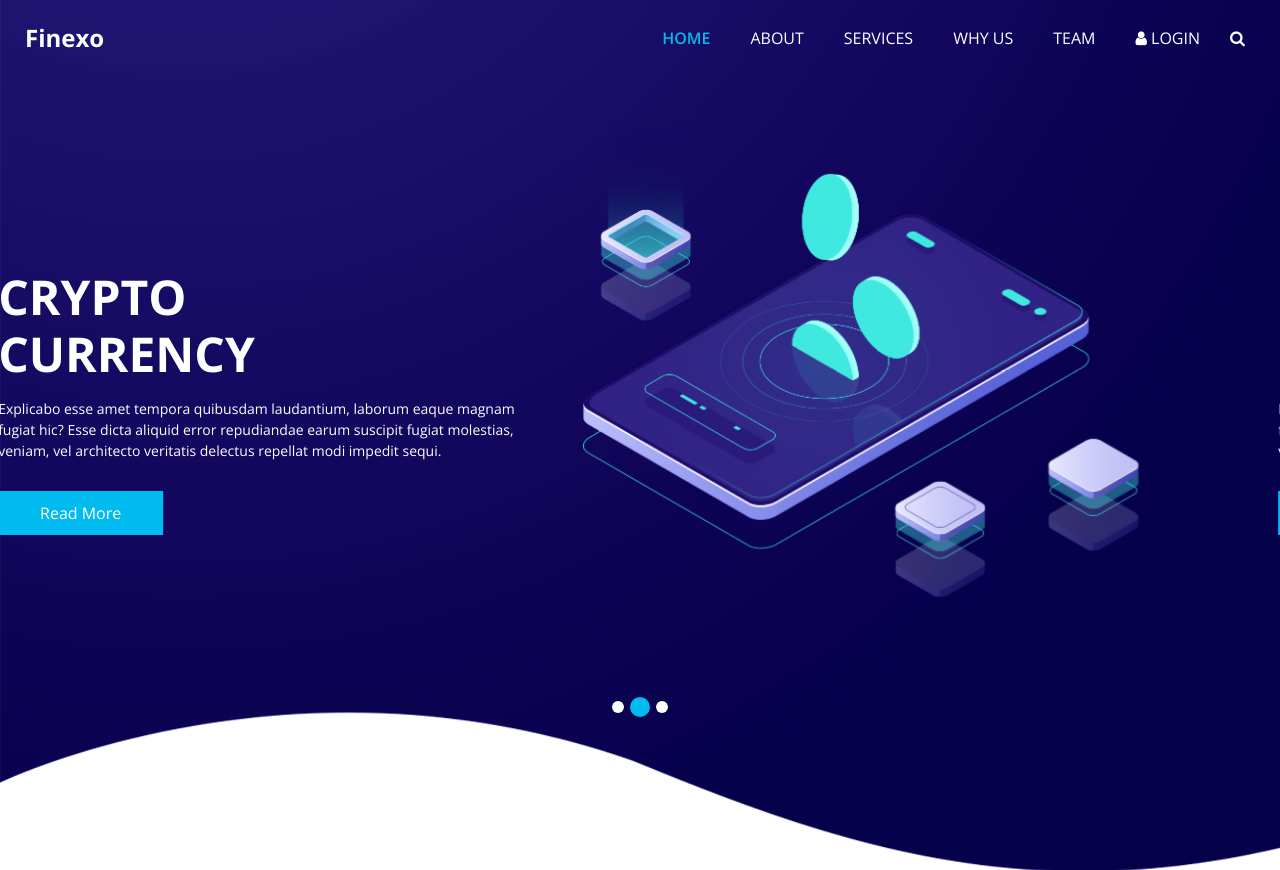
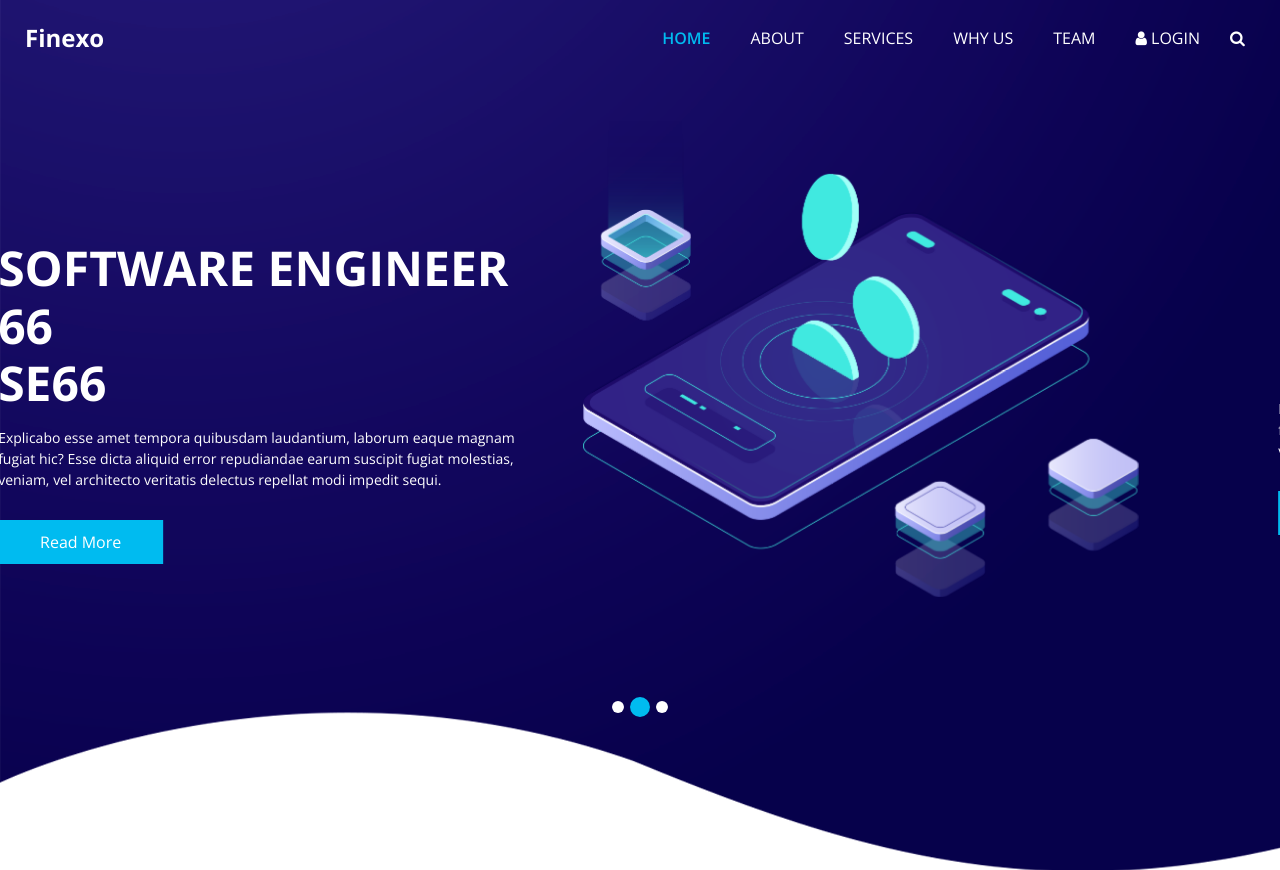
Before and after one commit to SofterM/team-60, a plain HTML site: page index.html in a window 1280 px wide. Shown: the top 870 px of the page. Drawn offline with nearby package versions, Linux system fonts and the light colour scheme; some packages are replaced by stand-ins of ours.

Commit message:
Update index.html

```diff
--- a/index.html
+++ b/index.html
@@ -99,8 +99,8 @@
                 <div class="col-md-6 ">
                   <div class="detail-box">
                     <h1>
-                      Crypto <br>
-                      Currency
+                      Software Engineer 66<br>
+                      SE66
                     </h1>
                     <p>
                       Explicabo esse amet tempora quibusdam laudantium, laborum eaque magnam fugiat hic? Esse dicta aliquid error repudiandae earum suscipit fugiat molestias, veniam, vel architecto veritatis delectus repellat modi impedit sequi.
```
